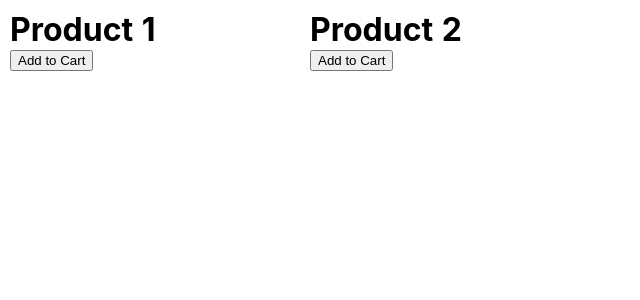
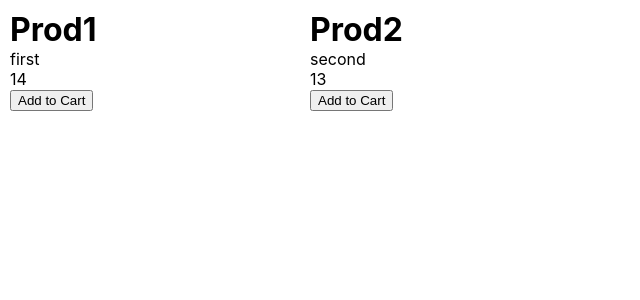
Before and after one commit to xiarandolph/single-page-webshop, a Nuxt app: page / in a window 1280 px wide. Shown: the top 300 px of the page, without its empty margins (0-640 px from the left). Built offline with nearby package versions, Linux system fonts and the light colour scheme.

Commit message:
Add cart and product list

```diff
--- /dev/null
+++ b/assets/products.js
@@ -0,0 +1,18 @@
+class ProductItem {
+  constructor(name, description, basePrice, id="") {
+    this.name = name
+    this.description = description
+    this.basePrice = basePrice
+    this.id = id
+  }
+  get uuid() {
+    return this.id + this.name
+  }
+}
+
+let products = [
+  new ProductItem("Prod1", "first", 14),
+  new ProductItem("Prod2", "second", 13)
+]
+
+export default products
--- /dev/null
+++ b/components/Cart.vue
@@ -0,0 +1,31 @@
+<template>
+  <div>
+    <ul>
+      <li v-for="item in items"
+        :key="item.uuid">
+        {{item}}
+        <button @click="remove">remove</button>
+      </li>
+    </ul>
+  </div>
+</template>
+
+<script>
+export default {
+  name: 'cart',
+  computed: {
+    items () {
+      return this.$store.state.cart.items
+    }
+  },
+  methods: {
+    remove (item) {
+      this.$store.commit('cart/remove', item)
+    }
+  }
+}
+</script>
+
+<style scoped>
+
+</style>
--- a/components/ProductButton.vue
+++ b/components/ProductButton.vue
@@ -1,7 +1,7 @@
 <template>
   <div>
     <div>
-      <button>Add to Cart</button>
+      <button @click="addToCart">Add to Cart</button>
     </div>
   </div>
 </template>
@@ -10,9 +10,9 @@
 export default {
   name: 'product-button',
   props: ['product'],
-  data: function () {
-    return {
-      cart: "temp"
+  methods: {
+    addToCart () {
+      this.$store.commit('cart/add', this.product)
     }
   }
 }
--- a/components/ProductItem.vue
+++ b/components/ProductItem.vue
@@ -2,6 +2,8 @@
   <div>
     <div class="product">
       <h1>{{product.name}}</h1>
+      <p>{{product.description}}</p>
+      <p>{{product.basePrice}}</p>
       <product-button :product="product"></product-button>
     </div>
   </div>
--- a/pages/index.vue
+++ b/pages/index.vue
@@ -1,16 +1,26 @@
 <template>
   <div class="container">
-    <product-item :product="{name: 'Product 1'}"></product-item>
-    <product-item :product="{name: 'Product 2'}"></product-item>
+    <product-item v-for="product in products"
+      :key="product.uuid"
+      :product="product">
+    </product-item>
+    <cart></cart>
   </div>
 </template>
 
 <script>
 import ProductItem from '~/components/ProductItem.vue'
+import Cart from '~/components/Cart.vue'
+
+import products from '~/assets/products.js'
 
 export default {
+  data: function() {
+    return { products }
+  },
   components: {
-    ProductItem
+    ProductItem,
+    Cart
   }
 }
 </script>
--- /dev/null
+++ b/store/cart.js
@@ -0,0 +1,17 @@
+export const state = () => ({
+  items: []
+})
+
+function getIndex(state, item) {
+  return state.items.findIndex(p => p.uuid == item.uuid)
+}
+
+export const mutations = {
+  add (state, item) {
+    if (getIndex(state, item) < 0)
+      state.items.push(item)
+  },
+  remove (state, item) {
+    state.items.splice(getIndex(state, item), 1)
+  }
+}
--- /dev/null
+++ b/store/index.js
@@ -0,0 +1,11 @@
+import Vuex from 'vuex'
+
+export const state = () => ({
+  counter: 0
+})
+
+export const mutations = {
+  incre (state) {
+    state.counter++
+  }
+}
```
Also changed, not shown: 1 other file (tests, documents, lock files or other folders).
